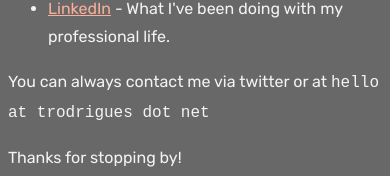
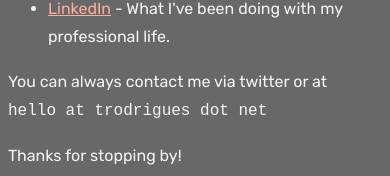
Before and after one commit to trodrigues/trodrigues.net, an Eleventy site: page index.md in a window 390 px wide. Shown: the part 798-974 px from the top of the page. Built offline with nearby package versions, Linux system fonts and the light colour scheme; Eleventy itself is replaced by a stand-in of ours; files that its build step writes are made by us from their sources.

Commit message:
Fix code blocks styling for mobile

```diff
--- a/css/style.css
+++ b/css/style.css
@@ -26,6 +26,12 @@ body {
     padding-left: 0;
     padding-bottom: 2em;
     font-size: 16px;
+  }
+
+  code {
+    width: auto;
+    display: block;
+    overflow: auto;
   }
 }
 
```
